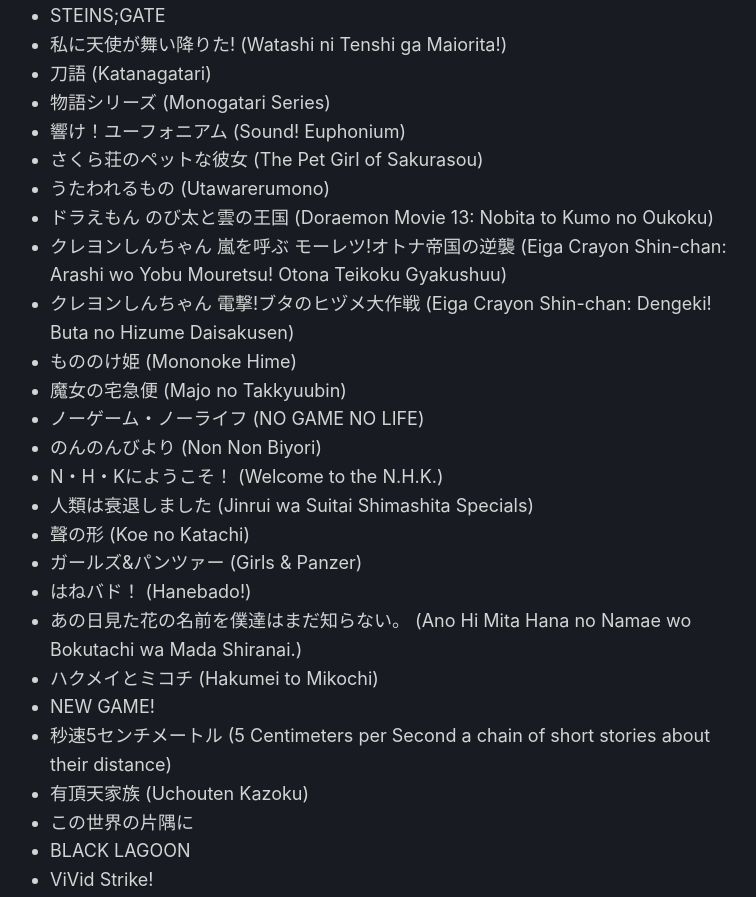
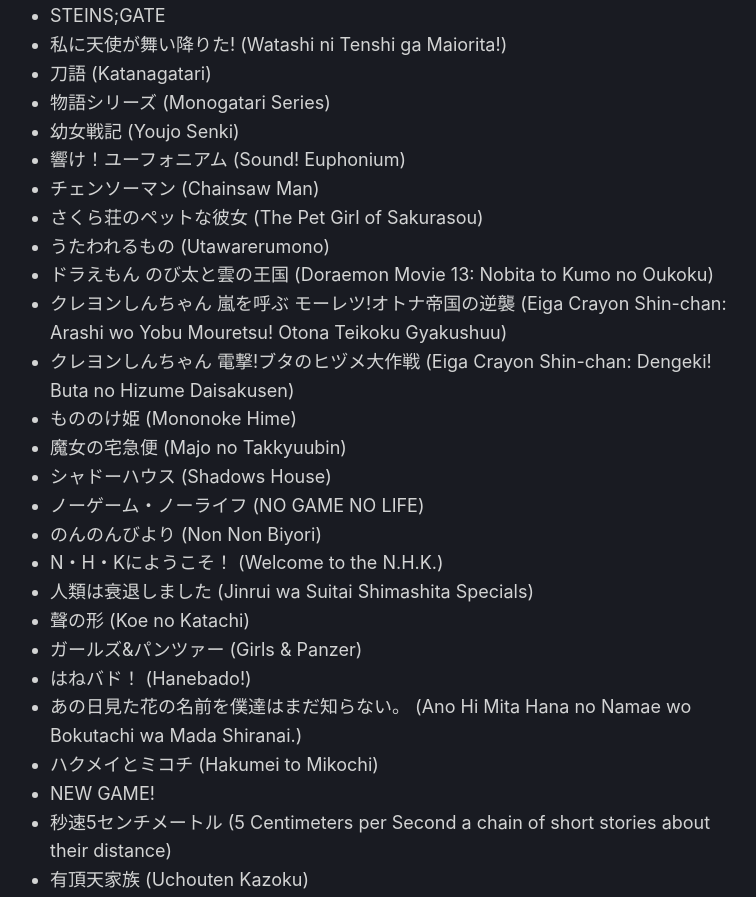
Before and after one commit to kira924age/kira924age.com, a Next.js app: page /anime in a window 1280 px wide. Shown: the part 787-1684 px from the top of the page, without its empty margins (270-1026 px from the left). Built offline with nearby package versions, Linux system fonts and the light colour scheme.

Commit message:
docs: ✏️ update pages/anime.tsx

```diff
--- a/src/pages/anime.tsx
+++ b/src/pages/anime.tsx
@@ -35,7 +35,9 @@
         <li>私に天使が舞い降りた! (Watashi ni Tenshi ga Maiorita!)</li>
         <li>刀語 (Katanagatari)</li>
         <li>物語シリーズ (Monogatari Series)</li>
+        <li>幼女戦記 (Youjo Senki)</li>
         <li>響け！ユーフォニアム (Sound! Euphonium)</li>
+        <li>チェンソーマン (Chainsaw Man)</li>
         <li>さくら荘のペットな彼女 (The Pet Girl of Sakurasou)</li>
         <li>うたわれるもの (Utawarerumono)</li>
         <li>
@@ -52,6 +54,7 @@
         </li>
         <li>もののけ姫 (Mononoke Hime)</li>
         <li>魔女の宅急便 (Majo no Takkyuubin)</li>
+        <li>シャドーハウス (Shadows House)</li>
         <li>ノーゲーム・ノーライフ (NO GAME NO LIFE)</li>
         <li>のんのんびより (Non Non Biyori)</li>
         <li>N・H・Kにようこそ！ (Welcome to the N.H.K.)</li>
```
